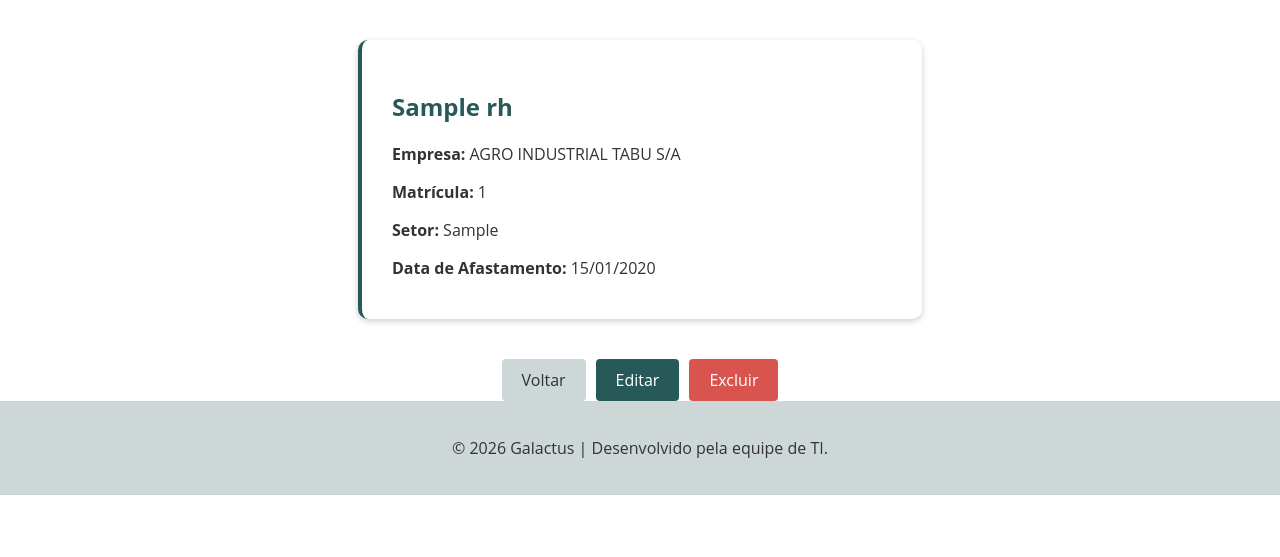
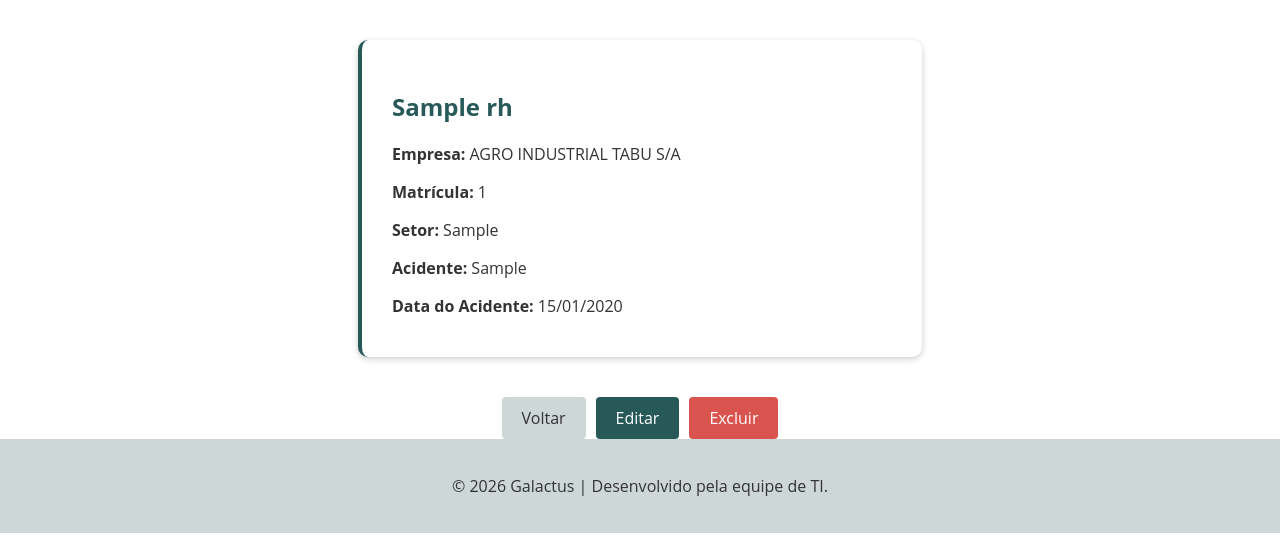
Before and after one commit to Lucasrc22/HR-Analytics, a Django app: page /cat/1/ in a window 1280 px wide. Shown: the part 50-607 px from the top of the page. Run offline with Django 5.2, Linux system fonts and the light colour scheme; a user stored in the database is signed in; tables that the repository leaves empty hold one stand-in row (values such as "Sample post").

Commit message:
colocando data e motivo do acidente

```diff
--- a/cat/templates/cat_detail.html
+++ b/cat/templates/cat_detail.html
@@ -74,7 +74,8 @@
     <p><strong>Empresa:</strong> {{ cat.nom_empresa }}</p>
     <p><strong>Matrícula:</strong> {{ cat.matricula }}</p>
     <p><strong>Setor:</strong> {{ cat.setor }}</p>
-    <p><strong>Data de Afastamento:</strong> {% if cat.dat_afast_func_acidte %}{{ cat.dat_afast_func_acidte|date:"d/m/Y" }}{% else %}—{% endif %}</p>
+    <p><strong>Acidente:</strong> {{ cat.acidente }}</p>
+    <p><strong>Data do Acidente:</strong> {% if cat.dat_afast_func_acidte %}{{ cat.dat_afast_func_acidte|date:"d/m/Y" }}{% else %}—{% endif %}</p>
   </div>
 
   <div class="buttons-container">
```
